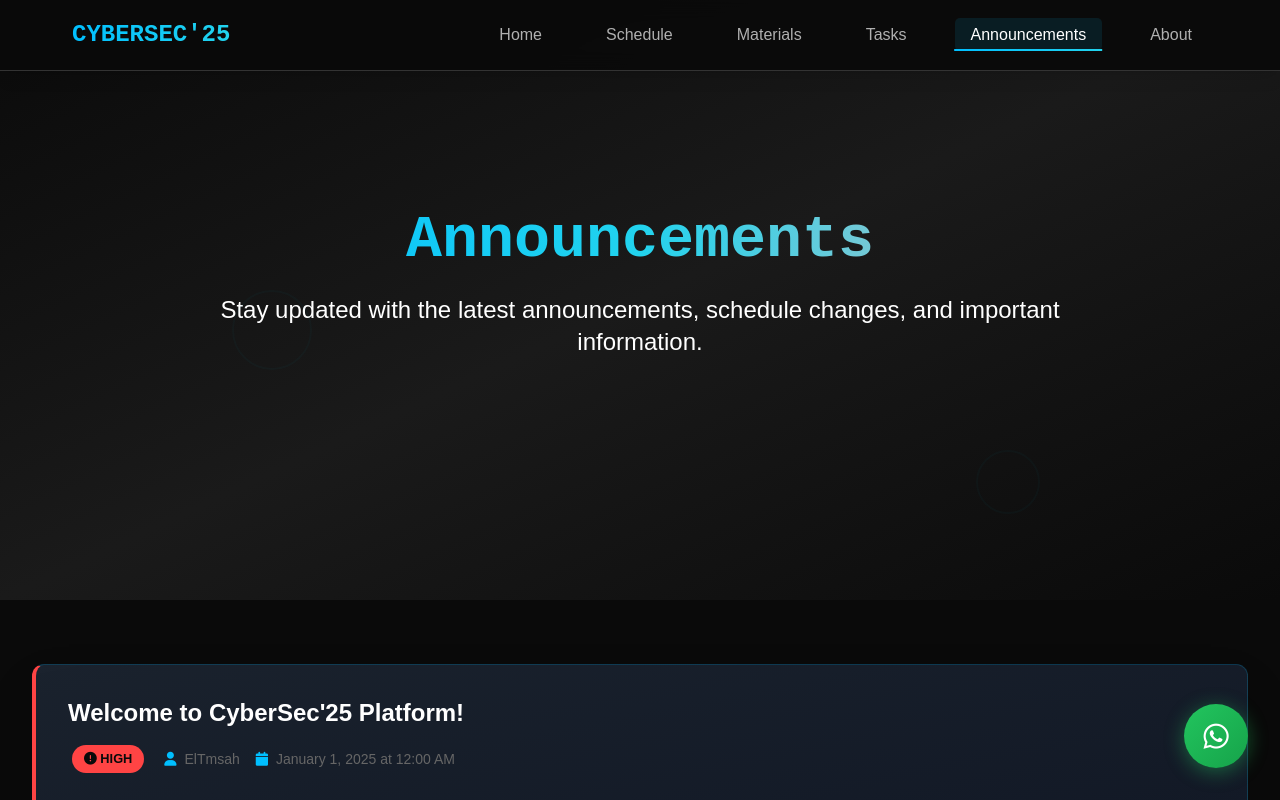
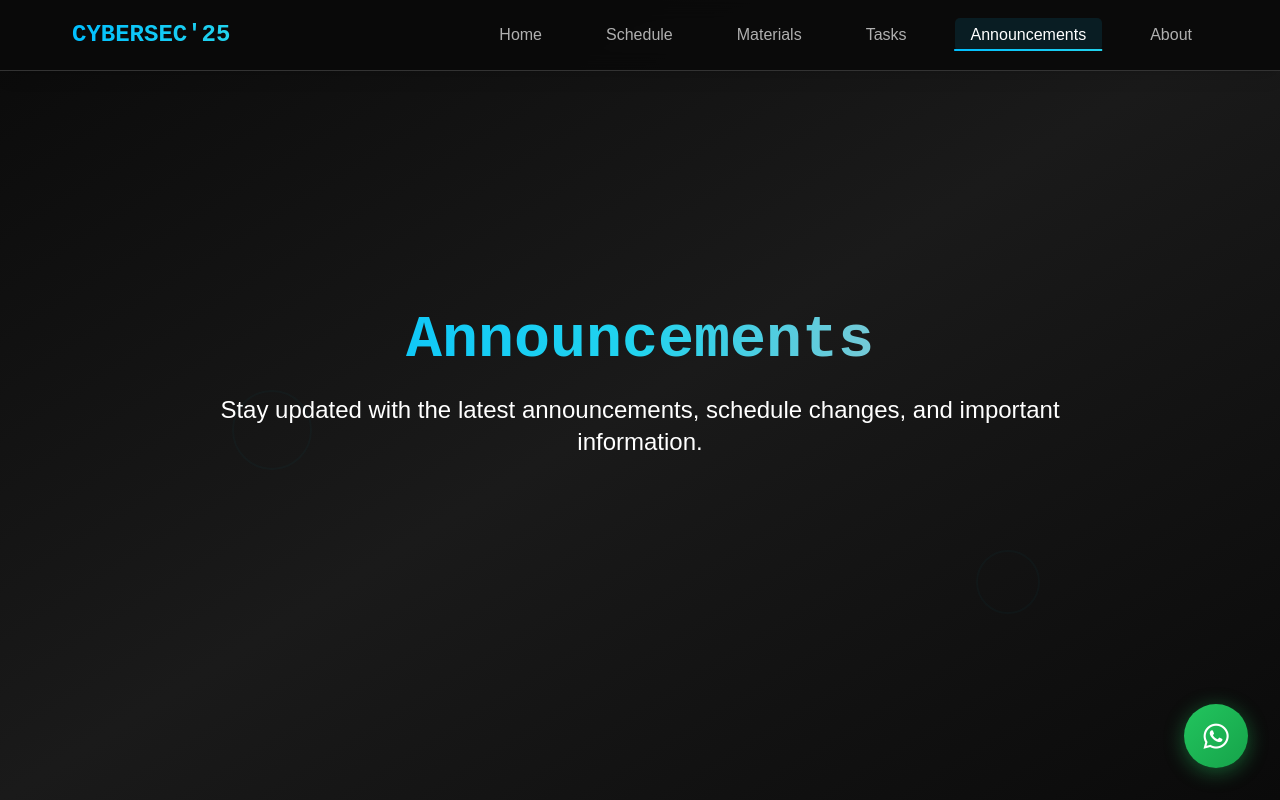
Before and after one commit to phoenixcrypto/cyberfort-platform, a Next.js app: page /announcements in a window 1280 px wide. Shown: the top 800 px of the page. Built offline with nearby package versions, Linux system fonts and the light colour scheme.

Commit message:
Fix scrolling issue: Add overflow-y-auto to html, body, and main elements

```diff
--- a/pages/about.js
+++ b/pages/about.js
@@ -19,7 +19,7 @@ export default function About() {
 
       <Navbar />
 
-      <main className="overflow-x-hidden">
+      <main className="overflow-x-hidden overflow-y-auto">
         {/* Hero Profile Section */}
         <section className="about-hero">
           <div className="container mx-auto px-4 sm:px-6 lg:px-8 relative z-10">
--- a/pages/index.js
+++ b/pages/index.js
@@ -80,7 +80,7 @@ export default function Home() {
 
       <Navbar />
 
-      <main className="overflow-x-hidden">
+      <main className="overflow-x-hidden overflow-y-auto">
         {/* Enhanced Hero Section */}
         <section className="hero-section">
           <div className="container mx-auto px-4 sm:px-6 lg:px-8">
--- a/styles/globals.css
+++ b/styles/globals.css
@@ -14,6 +14,7 @@ html {
   -ms-text-size-adjust: 100%;
   scroll-behavior: smooth;
   overflow-x: hidden;
+  overflow-y: auto;
 }
 
 body {
@@ -24,6 +25,7 @@ body {
   margin: 0;
   padding: 0;
   overflow-x: hidden;
+  overflow-y: auto;
 }
 
 /* Ensure images and elements don't exceed screen width */
@@ -70,7 +72,7 @@ img, video, canvas {
 
   /* Hero Section Component */
   .hero-section {
-    @apply bg-gradient-to-br from-bg-primary via-bg-secondary to-bg-primary relative overflow-hidden min-h-screen-75 flex items-center justify-center;
+    @apply bg-gradient-to-br from-bg-primary via-bg-secondary to-bg-primary relative overflow-hidden min-h-screen flex items-center justify-center;
   }
 
   .hero-section::before {
```
